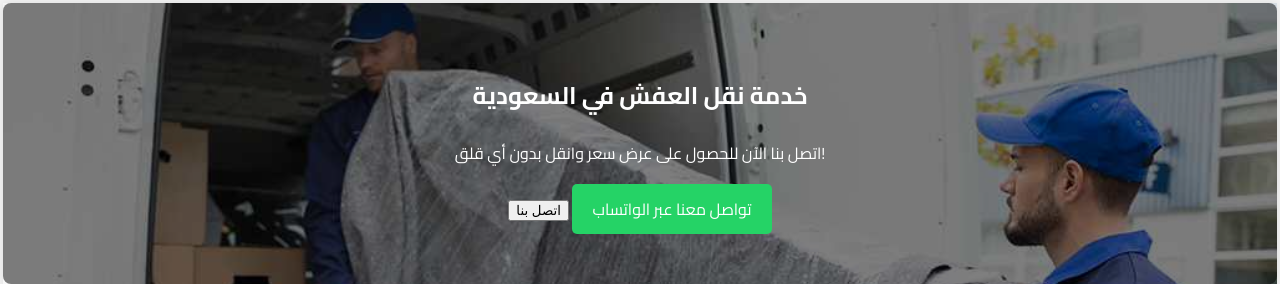
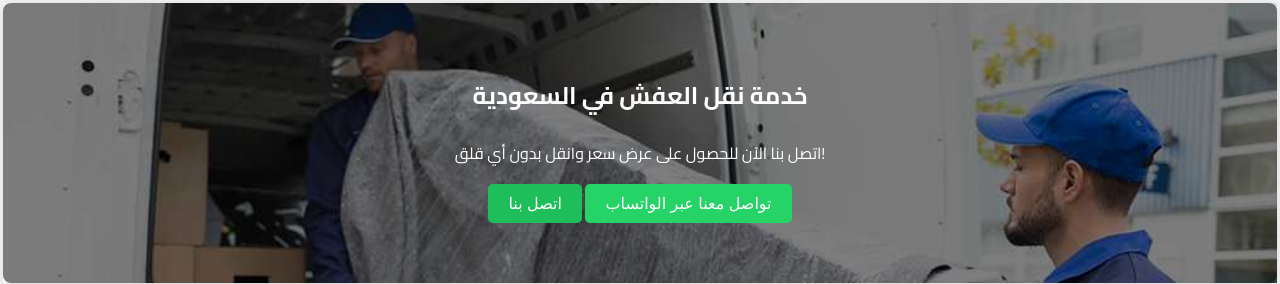
Before and after one commit to ROKNALWADY/rokn2, a plain HTML site: page index.html in a window 1280 px wide. Shown: the top 284 px of the page. Drawn offline with Linux system fonts and the light colour scheme.

Commit message:
Update styles.css

```diff
--- a/styles.css
+++ b/styles.css
@@ -65,20 +65,29 @@ h1, h2, h3, p, li{
     font-family: cairo;
 }
 
-.whatsapp-button {
+.whatsapp-button, .contact-button {
     background-color: #25D366;
     color: white;
     border: none;
-    padding: 10px 20px;
+    padding: 10px 20px ;
     border-radius: 5px;
     font-size: 16px;
     cursor: pointer;
     transition: background-color 0.3s;
-    font-family: cairo;
+    margin-bottom: 10px;
+
+}
+
+.contact-button {
+    background-color: #1ebe5b;
 }
 
 .whatsapp-button:hover {
     background-color: #1ebe5b;
+}
+
+.contact-button:hover {
+    background-color: #078e29;
 }
 
 #whatsapp-float-button {
```
